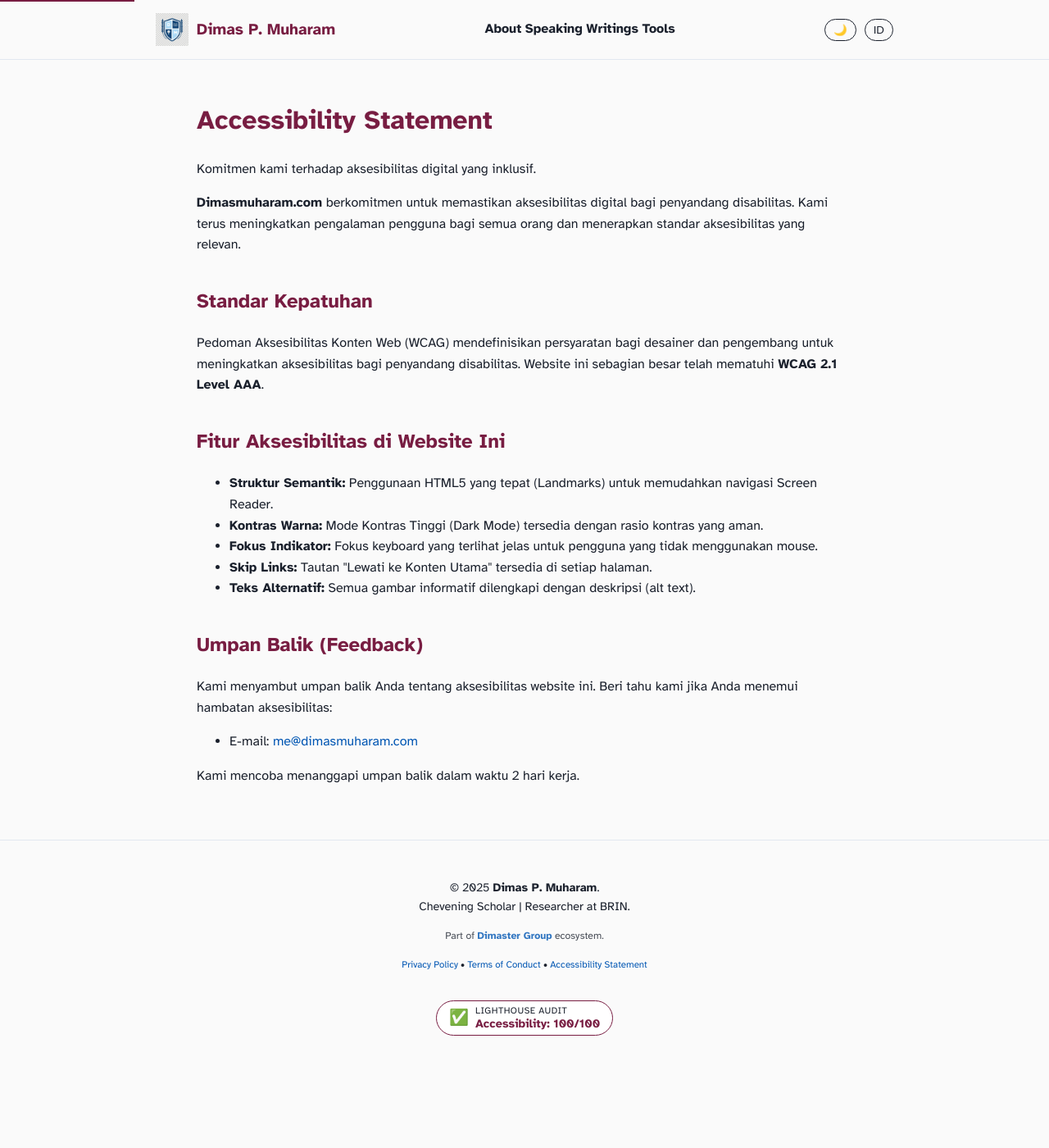
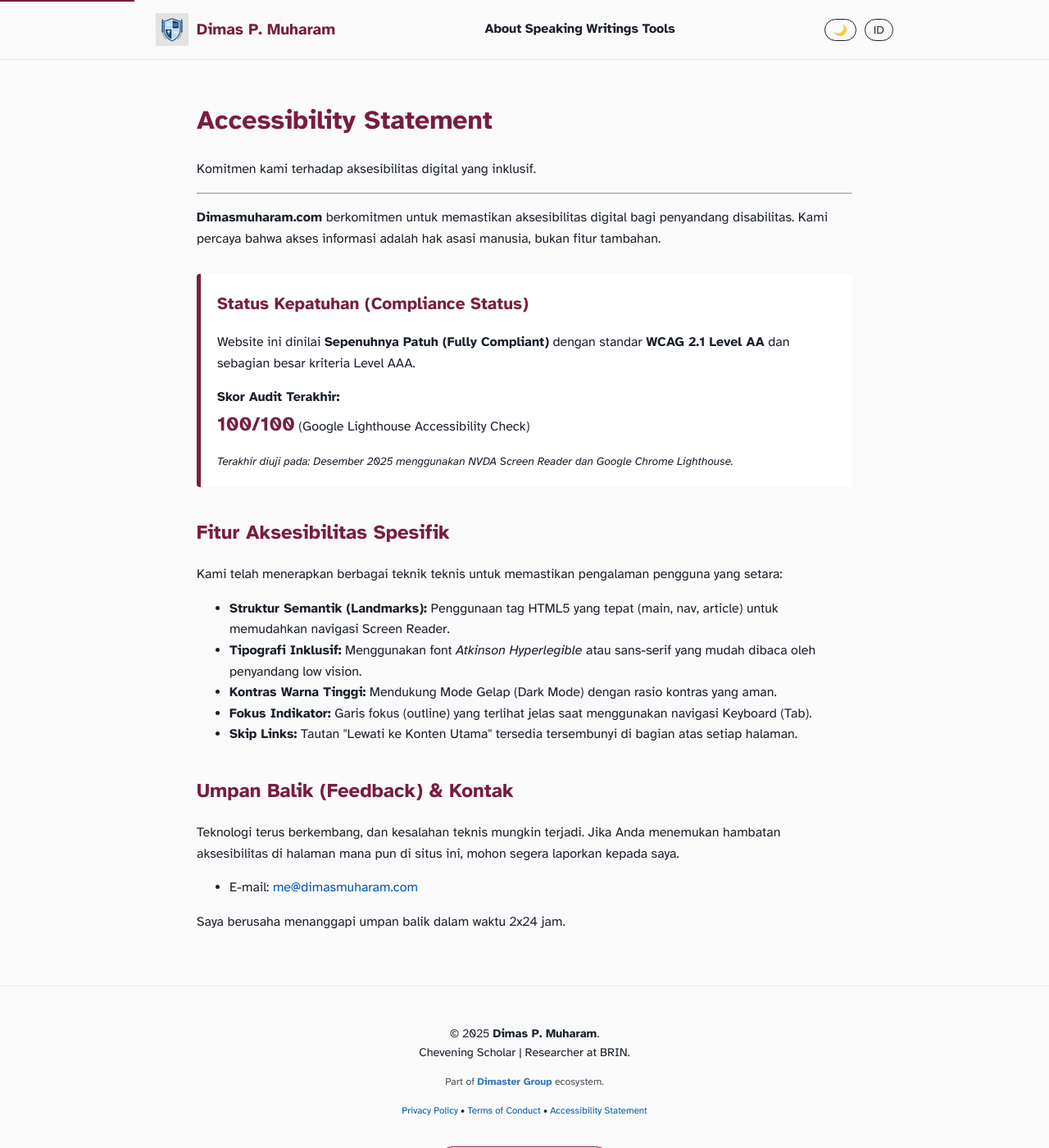
Before and after one commit to dimasmuharam/blog, a Jekyll site: the page built from accessibility.md, in a window 1280 px wide and 1400 px high. Shown: the whole window at 82% size. Built offline with Jekyll 4.4.1, drawn with Linux system fonts in a browser that asks for light colours.

Commit message:
Update accessibility.md

```diff
--- a/accessibility.md
+++ b/accessibility.md
@@ -7,25 +7,36 @@ permalink: /accessibility/
 <div class="container" style="max-width: 800px;">
     <h1>Accessibility Statement</h1>
     <p class="lead">Komitmen kami terhadap aksesibilitas digital yang inklusif.</p>
+    <hr>
 
-    <p><strong>Dimasmuharam.com</strong> berkomitmen untuk memastikan aksesibilitas digital bagi penyandang disabilitas. Kami terus meningkatkan pengalaman pengguna bagi semua orang dan menerapkan standar aksesibilitas yang relevan.</p>
+    <p><strong>Dimasmuharam.com</strong> berkomitmen untuk memastikan aksesibilitas digital bagi penyandang disabilitas. Kami percaya bahwa akses informasi adalah hak asasi manusia, bukan fitur tambahan.</p>
 
-    <h2>Standar Kepatuhan</h2>
-    <p>Pedoman Aksesibilitas Konten Web (WCAG) mendefinisikan persyaratan bagi desainer dan pengembang untuk meningkatkan aksesibilitas bagi penyandang disabilitas. Website ini sebagian besar telah mematuhi <strong>WCAG 2.1 Level AAA</strong>.</p>
+    <div style="background: var(--card-bg); border-left: 5px solid var(--primary-color); padding: 20px; margin: 30px 0; border-radius: 4px;">
+        <h2 style="margin-top: 0; font-size: 1.3rem;">Status Kepatuhan (Compliance Status)</h2>
+        <p>Website ini dinilai <strong>Sepenuhnya Patuh (Fully Compliant)</strong> dengan standar <strong>WCAG 2.1 Level AA</strong> dan sebagian besar kriteria Level AAA.</p>
+        <p>
+            <strong>Skor Audit Terakhir:</strong> <br>
+            <span style="font-size: 1.5rem; font-weight: bold; color: var(--primary-color);">100/100</span> (Google Lighthouse Accessibility Check)
+        </p>
+        <p style="font-size: 0.85rem; margin-bottom: 0;">
+            <em>Terakhir diuji pada: Desember 2025 menggunakan NVDA Screen Reader dan Google Chrome Lighthouse.</em>
+        </p>
+    </div>
 
-    <h2>Fitur Aksesibilitas di Website Ini</h2>
+    <h2>Fitur Aksesibilitas Spesifik</h2>
+    <p>Kami telah menerapkan berbagai teknik teknis untuk memastikan pengalaman pengguna yang setara:</p>
     <ul>
-        <li><strong>Struktur Semantik:</strong> Penggunaan HTML5 yang tepat (Landmarks) untuk memudahkan navigasi Screen Reader.</li>
-        <li><strong>Kontras Warna:</strong> Mode Kontras Tinggi (Dark Mode) tersedia dengan rasio kontras yang aman.</li>
-        <li><strong>Fokus Indikator:</strong> Fokus keyboard yang terlihat jelas untuk pengguna yang tidak menggunakan mouse.</li>
-        <li><strong>Skip Links:</strong> Tautan "Lewati ke Konten Utama" tersedia di setiap halaman.</li>
-        <li><strong>Teks Alternatif:</strong> Semua gambar informatif dilengkapi dengan deskripsi (alt text).</li>
+        <li><strong>Struktur Semantik (Landmarks):</strong> Penggunaan tag HTML5 yang tepat (main, nav, article) untuk memudahkan navigasi Screen Reader.</li>
+        <li><strong>Tipografi Inklusif:</strong> Menggunakan font <em>Atkinson Hyperlegible</em> atau sans-serif yang mudah dibaca oleh penyandang low vision.</li>
+        <li><strong>Kontras Warna Tinggi:</strong> Mendukung Mode Gelap (Dark Mode) dengan rasio kontras yang aman.</li>
+        <li><strong>Fokus Indikator:</strong> Garis fokus (outline) yang terlihat jelas saat menggunakan navigasi Keyboard (Tab).</li>
+        <li><strong>Skip Links:</strong> Tautan "Lewati ke Konten Utama" tersedia tersembunyi di bagian atas setiap halaman.</li>
     </ul>
 
-    <h2>Umpan Balik (Feedback)</h2>
-    <p>Kami menyambut umpan balik Anda tentang aksesibilitas website ini. Beri tahu kami jika Anda menemui hambatan aksesibilitas:</p>
+    <h2>Umpan Balik (Feedback) & Kontak</h2>
+    <p>Teknologi terus berkembang, dan kesalahan teknis mungkin terjadi. Jika Anda menemukan hambatan aksesibilitas di halaman mana pun di situs ini, mohon segera laporkan kepada saya.</p>
     <ul>
         <li>E-mail: <a href="mailto:me@dimasmuharam.com">me@dimasmuharam.com</a></li>
     </ul>
-    <p>Kami mencoba menanggapi umpan balik dalam waktu 2 hari kerja.</p>
+    <p>Saya berusaha menanggapi umpan balik dalam waktu 2x24 jam.</p>
 </div>
```
